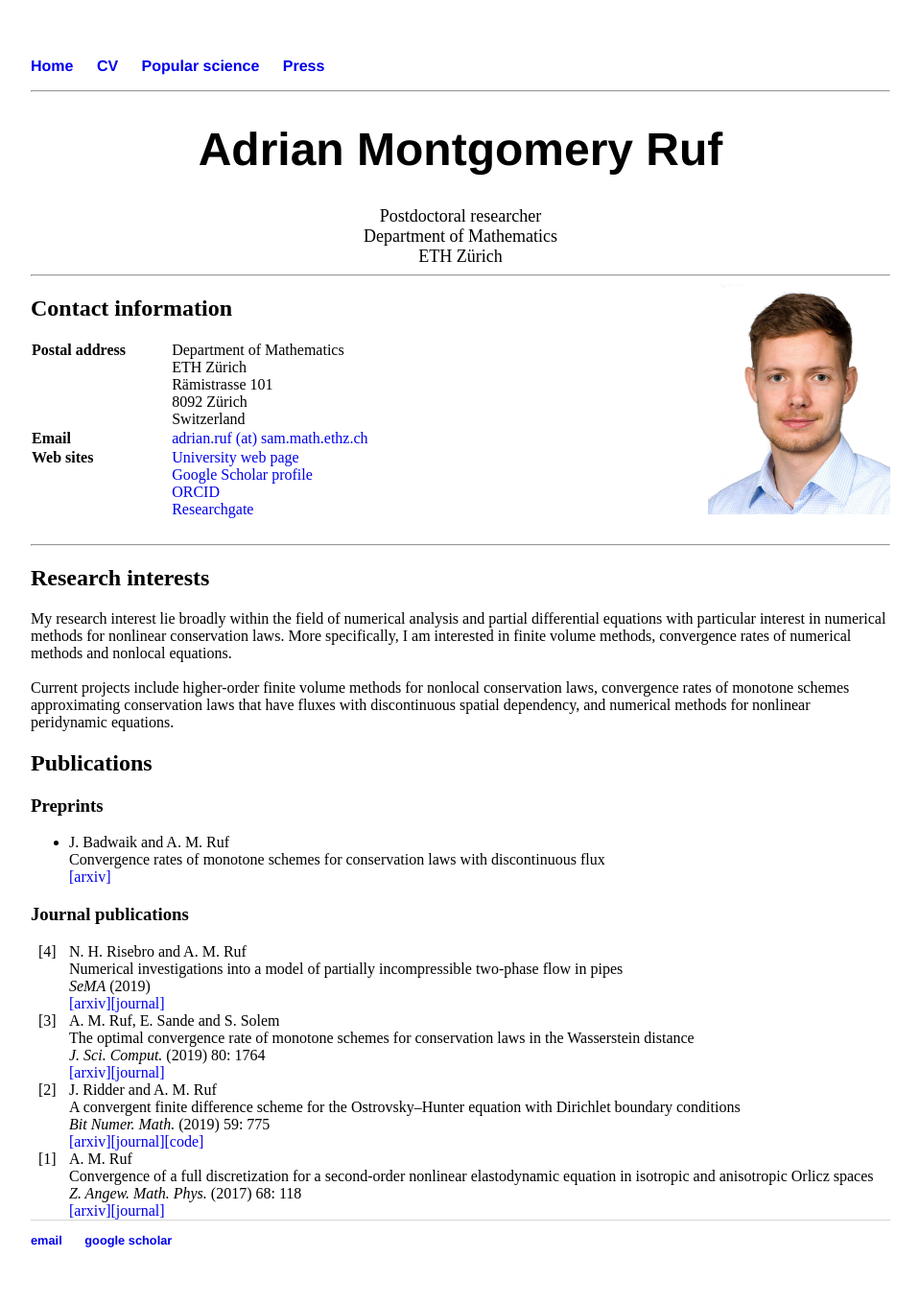
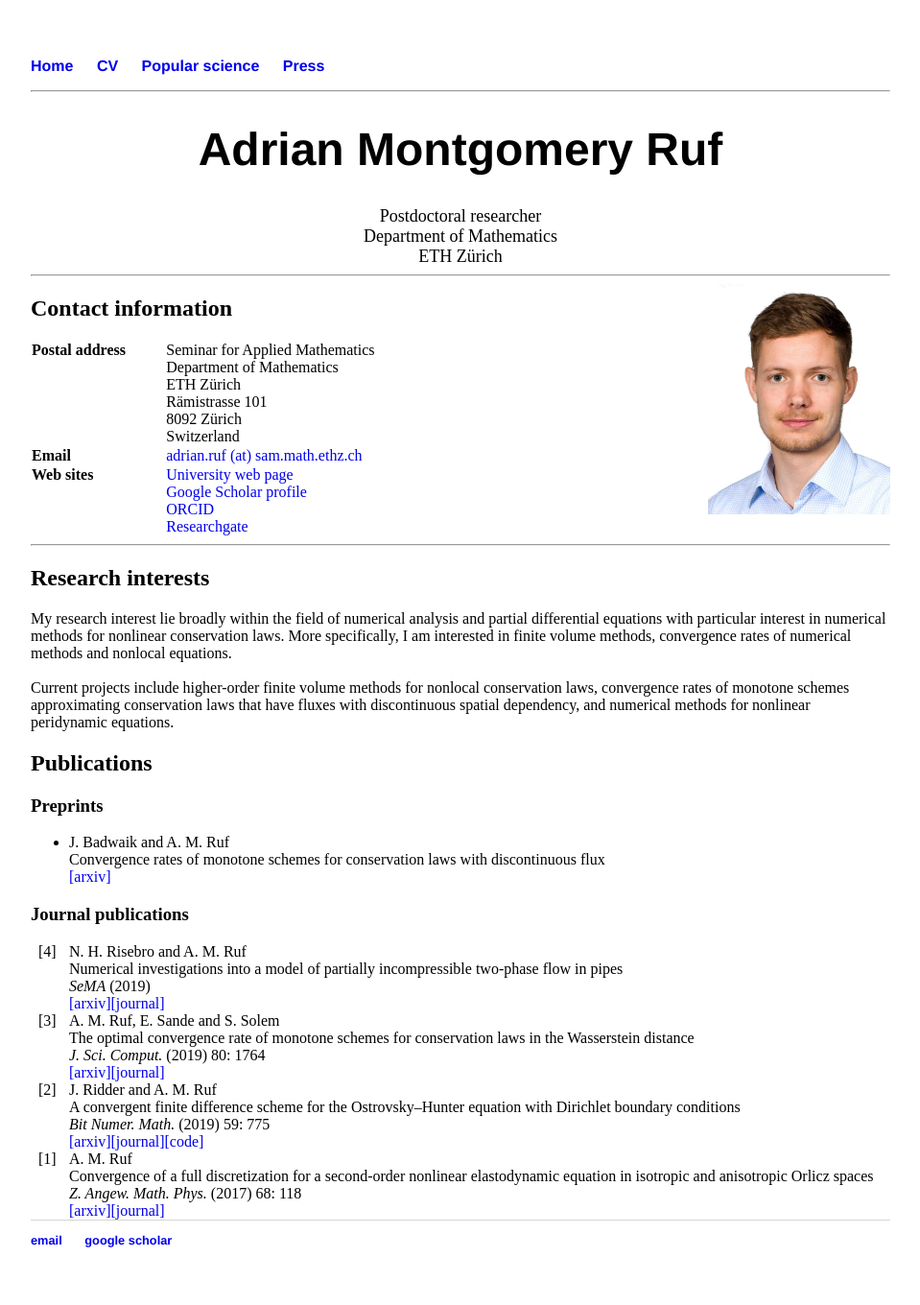
Before and after one commit to adrianmruf/adrianmruf.github.io, a Jekyll site: the page built from index.html, in a window 1280 px wide. Shown: the whole page at 96% size, without its empty margins (160-1119 px from the left). Built offline with Jekyll 4.4.1, drawn with Linux system fonts in a browser that asks for light colours.

Commit message:
Update index.html

```diff
--- a/index.html
+++ b/index.html
@@ -28,7 +28,8 @@ th {
 <table style="width:50%">
 	<tr>
 		<th valign="top">Postal address</th>
-		<td>Department of Mathematics<br>
+		<td>Seminar for Applied Mathematics<br>
+		    Department of Mathematics<br>
 		    ETH Zürich<br>
 		    Rämistrasse 101<br>
 		    8092 Zürich<br>
@@ -53,7 +54,6 @@ th {
 	</tr>
 	</table>
 
-<br>
 
 
 
```
